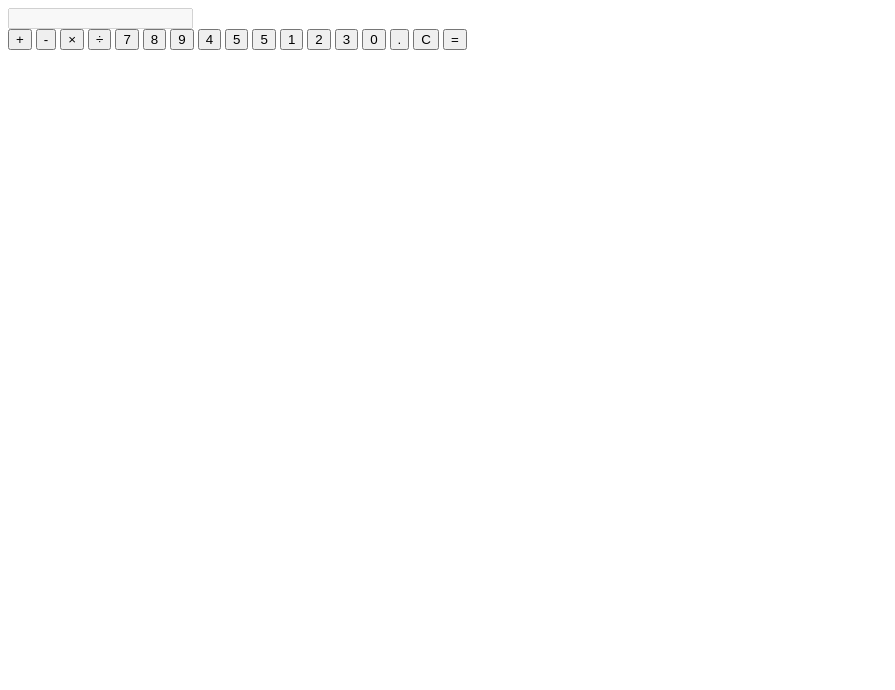
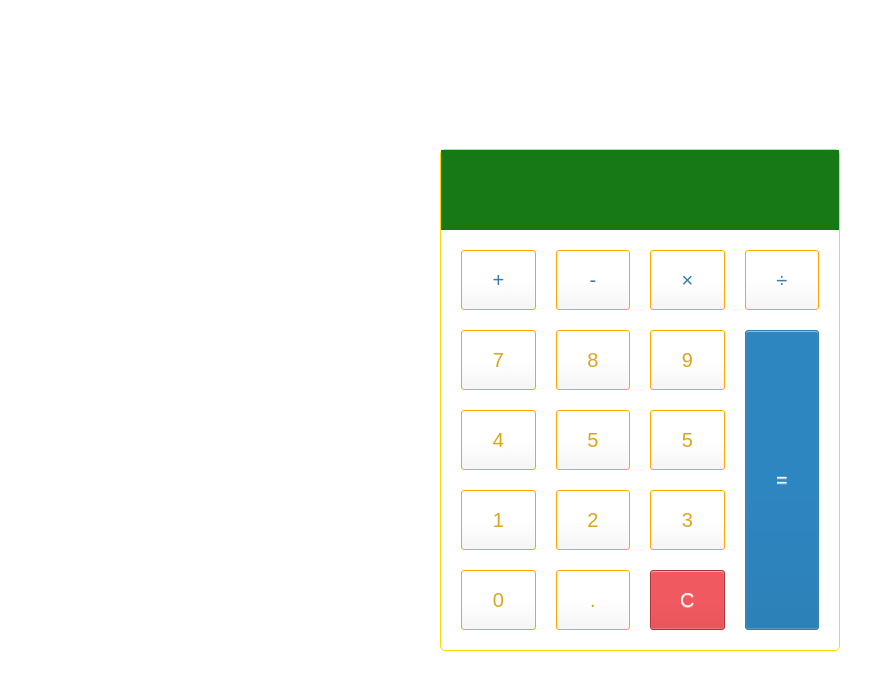
Before and after one commit to wescbro12/Calculator, a plain HTML site: page index.html in a window 1280 px wide. Shown: the whole page, without its empty margins (0-895 px from the left). Drawn offline with Linux system fonts and the light colour scheme.

Commit message:
added css to calc

```diff
--- a/index.html
+++ b/index.html
@@ -23,19 +23,19 @@
             <button type="button" class="operator" value="/">&divide;</button>
 
             <!-- Number Keys -->
-            <button type="button" class="number" value="7">7</button>
-            <button type="button" class="number" value="8">8</button>
-            <button type="button" class="number" value="9">9</button>
+            <button type="button" value="7">7</button>
+            <button type="button" value="8">8</button>
+            <button type="button" value="9">9</button>
 
-            <button type="button" class="number" value="4">4</button>
-            <button type="button" class="number" value="5">5</button>
-            <button type="button" class="number" value="6">5</button>
+            <button type="button" value="4">4</button>
+            <button type="button" value="5">5</button>
+            <button type="button" value="6">5</button>
 
-            <button type="button" class="number" value="1">1</button>
-            <button type="button" class="number" value="2">2</button>
-            <button type="button" class="number" value="3">3</button>
+            <button type="button" value="1">1</button>
+            <button type="button" value="2">2</button>
+            <button type="button" value="3">3</button>
 
-            <button type="button" class="number" value="0">0</button>
+            <button type="button" value="0">0</button>
             <button type="button" class="decimal" value=".">.</button>
             <button type="button" class="clear" value="clear">C</button>
 
--- a/style.css
+++ b/style.css
@@ -0,0 +1,86 @@
+html {
+    font-size: 62.5%;
+    box-sizing: border-box;
+}
+
+*,
+*::before,
+*::after {
+    margin: 0;
+    padding: 0;
+    box-sizing: inherit;
+}
+
+.calc {
+    border: 1px solid gold;
+    border-radius: 5px;
+    position: absolute;
+    top: 50%;
+    left: 50%;
+    transform: translate(-50%, -50%);
+    width: 400px;
+
+}
+
+.screen {
+    width: 100%;
+    font-size: 5rem;
+    height: 80px;
+    border: none;
+    background-color: rgb(22, 121, 22);
+    color: goldenrod;
+    text-align: right;
+    padding-right: 20px;
+    padding-left: 10px;
+}
+
+button {
+    height: 60px;
+    background-color: aqua;
+    border-radius: 3px;
+    border: 1px solid orange;
+    background-color: transparent;
+    font-size: 2rem;
+    color: goldenrod;
+    background-image: linear-gradient(to bottom, transparent, transparent 50%, rgba(0, 0, 0, .04));
+    box-shadow: inset 0 0 0 1px rgba(255, 255, 255, .05), inset 0 1px 0 0 rgba(255, 255, 255, .45), inset 0 -1px 0 0 rgba(255, 255, 255, .15), 0 1px 0 0 rgba(255, 255, 255, .15);
+    text-shadow: 0 1px rgba(255, 255, 255, .4);
+}
+
+button:hover {
+    background-color: blueviolet;
+}
+
+.operator {
+    color: #337cac;
+}
+
+.clear {
+    background-color: #f0595f;
+    border-color: #b0353a;
+    color: #fff;
+}
+
+.clear:hover {
+    background-color: #f17377;
+}
+
+.equal-sign {
+    background-color: #2e86c0;
+    border-color: #337cac;
+    color: #fff;
+    height: 100%;
+    grid-area: 2 / 4 / 6 / 5;
+
+}
+
+.equal-sign:hover {
+    background-color: #4e9ed4;
+}
+
+.cal-keys {
+    display: grid;
+    grid-template-columns: repeat(4, 1fr);
+    grid-gap: 20px;
+    padding: 20px;
+}
```
